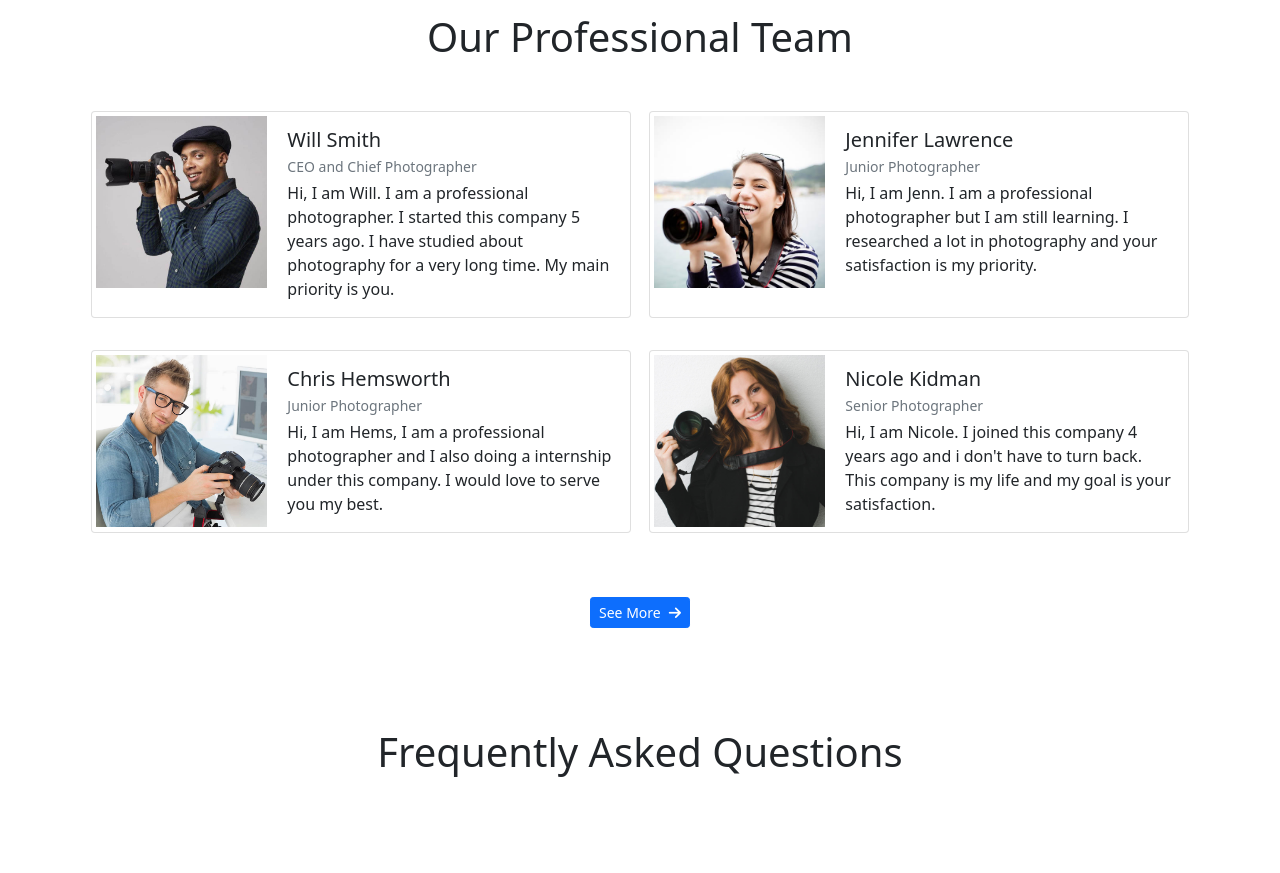
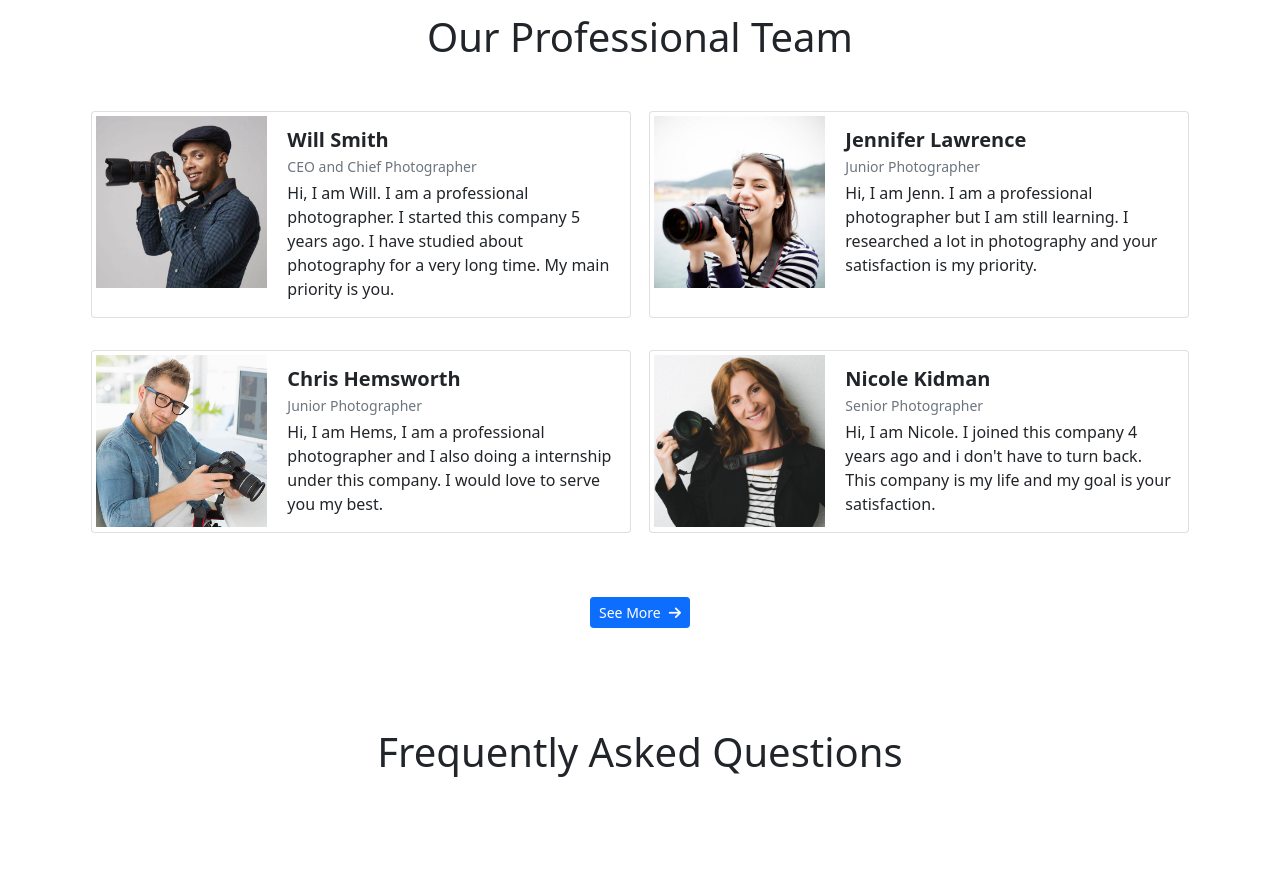
Before and after one commit to TaseenFuadJeem/wedding-park, a plain HTML site: page index.html in a window 1280 px wide. Shown: the part 2060-2933 px from the top of the page. Drawn offline with nearby package versions, Linux system fonts and the light colour scheme.

Commit message:
card title updated

```diff
--- a/index.html
+++ b/index.html
@@ -258,7 +258,7 @@
                         </div>
                         <div class="col-md-8">
                             <div class="card-body">
-                                <h5 class="card-title m-0">Will Smith</h5>
+                                <h5 class="card-title m-0 fw-bold">Will Smith</h5>
                                 <p class="small my-1 text-muted">CEO and Chief Photographer</p>
                                 <p class="card-text">Hi, I am Will. I am a professional photographer. I started this
                                     company 5 years ago. I have studied about photography for a very long time. My main
@@ -275,7 +275,7 @@
                         </div>
                         <div class="col-md-8">
                             <div class="card-body">
-                                <h5 class="card-title m-0">Jennifer Lawrence</h5>
+                                <h5 class="card-title m-0 fw-bold">Jennifer Lawrence</h5>
                                 <p class="small my-1 text-muted">Junior Photographer</p>
                                 <p class="card-text">
                                     Hi, I am Jenn. I am a professional photographer but I am still learning. I
@@ -297,7 +297,7 @@
                         </div>
                         <div class="col-md-8">
                             <div class="card-body">
-                                <h5 class="card-title m-0">Chris Hemsworth</h5>
+                                <h5 class="card-title m-0 fw-bold">Chris Hemsworth</h5>
                                 <p class="small my-1 text-muted">Junior Photographer</p>
                                 <p class="card-text">
                                     Hi, I am Hems, I am a professional photographer and I also doing a internship under
@@ -315,7 +315,7 @@
                         </div>
                         <div class="col-md-8">
                             <div class="card-body">
-                                <h5 class="card-title m-0">Nicole Kidman</h5>
+                                <h5 class="card-title m-0 fw-bold">Nicole Kidman</h5>
                                 <p class="small my-1 text-muted">Senior Photographer</p>
                                 <p class="card-text">
                                     Hi, I am Nicole. I joined this company 4 years ago and i don't have to turn back.
```
